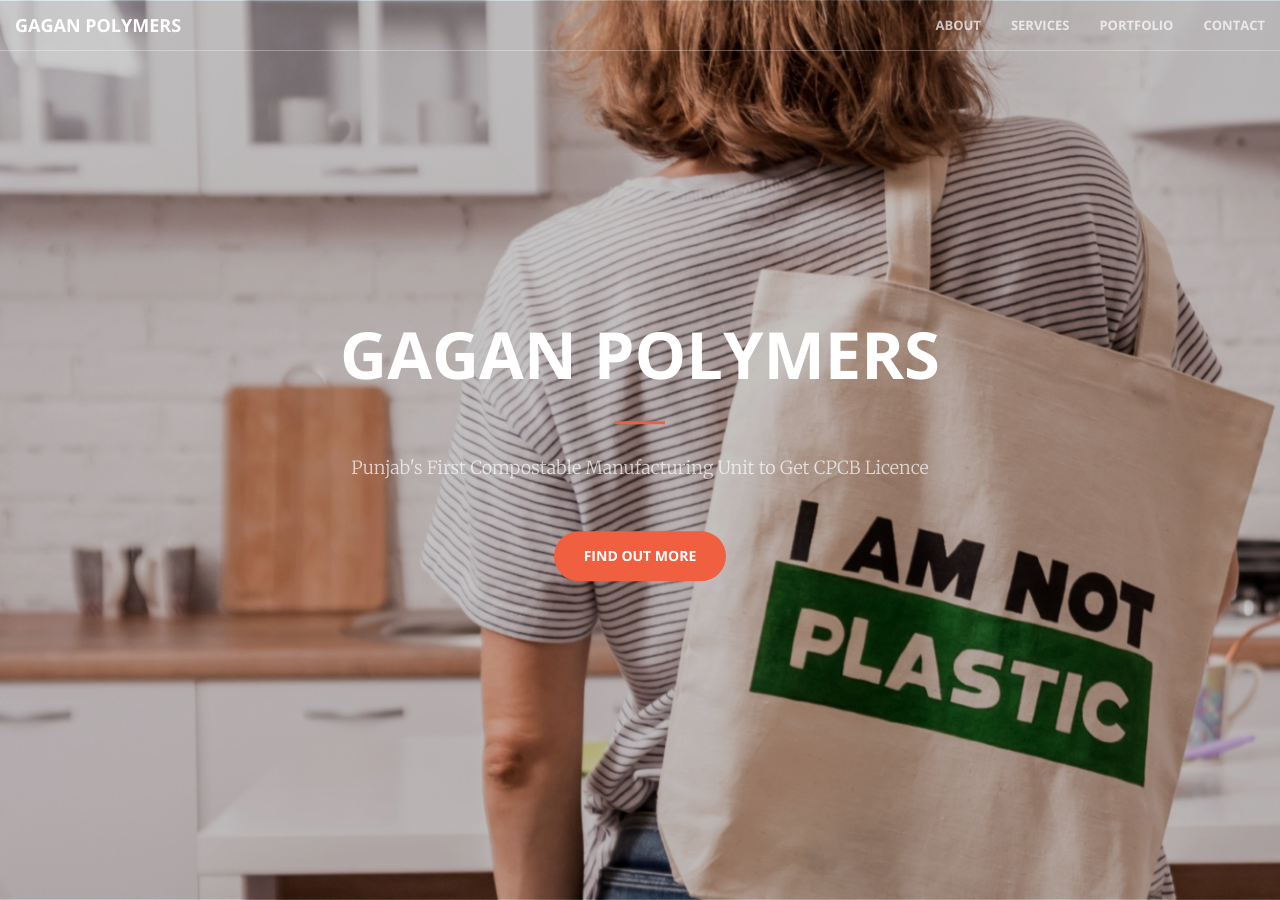
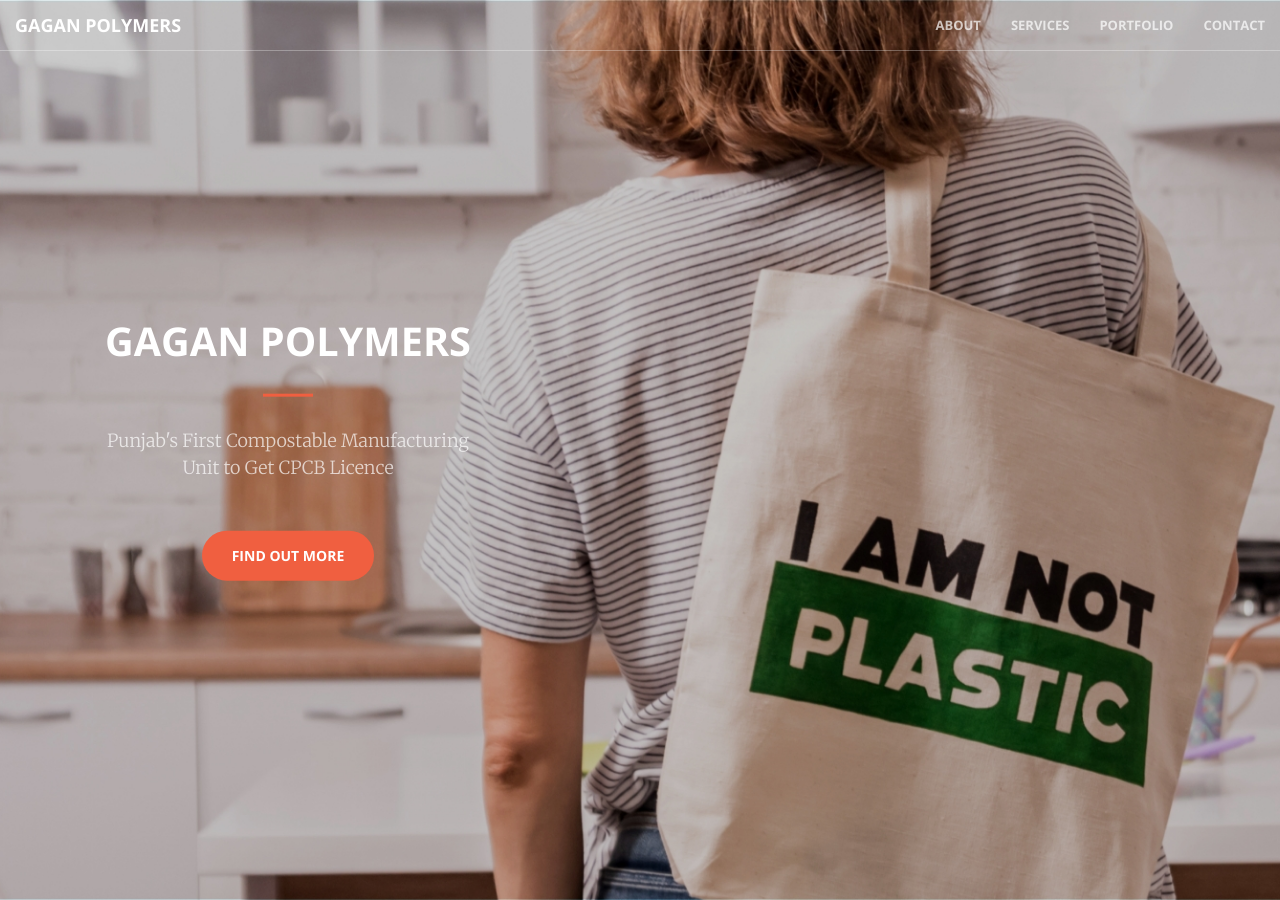
Before and after one commit to gagandeepsingh485/gagan-polymers, a Jekyll site: the page built from index.html, in a window 1280 px wide and 900 px high. Built offline with Jekyll 4.4.1, drawn with Linux system fonts in a browser that asks for light colours.

Commit message:
Update _base.scss

```diff
--- a/_sass/_base.scss
+++ b/_sass/_base.scss
@@ -162,7 +162,7 @@
         position: relative;
         text-align: center;
         padding: 100px 15px 100px;
-        width: 100%;
+        width: 45%;
         .header-content-inner {
             h1 {
                 font-weight: 700;
```
